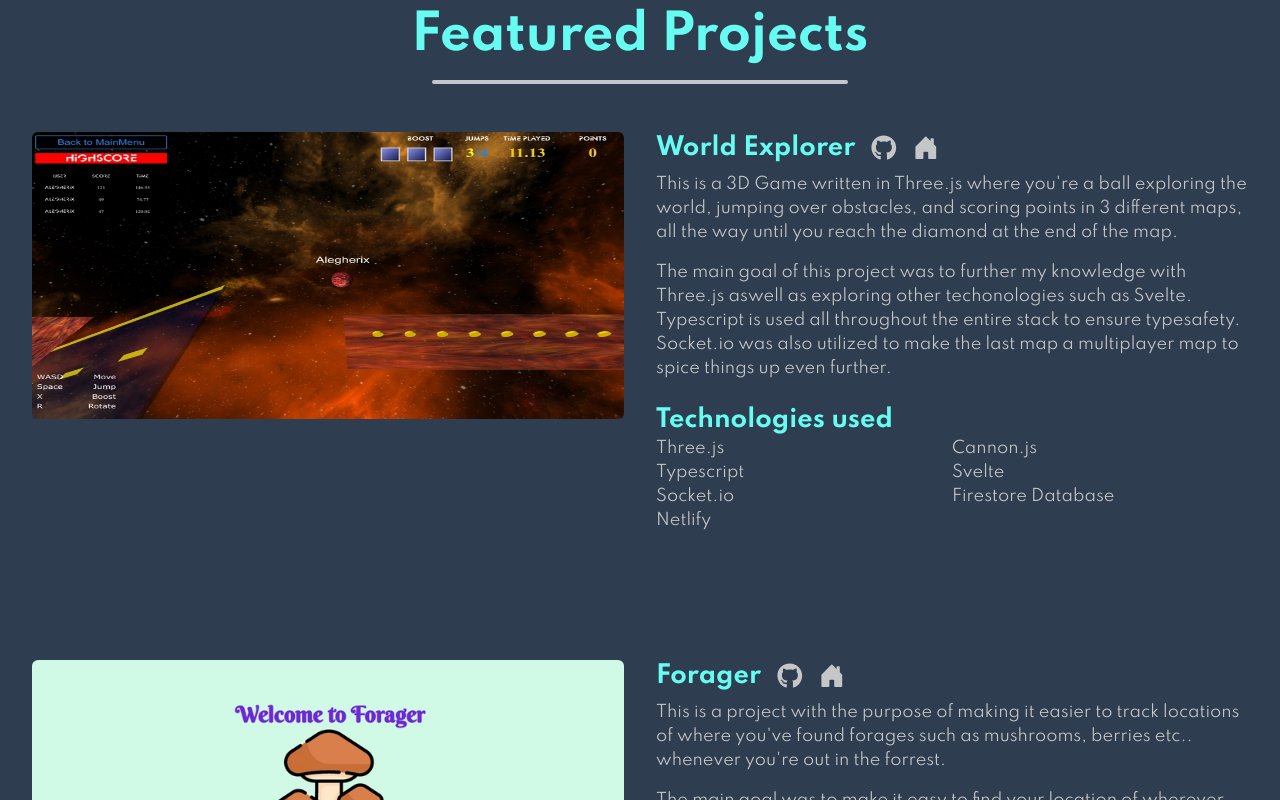
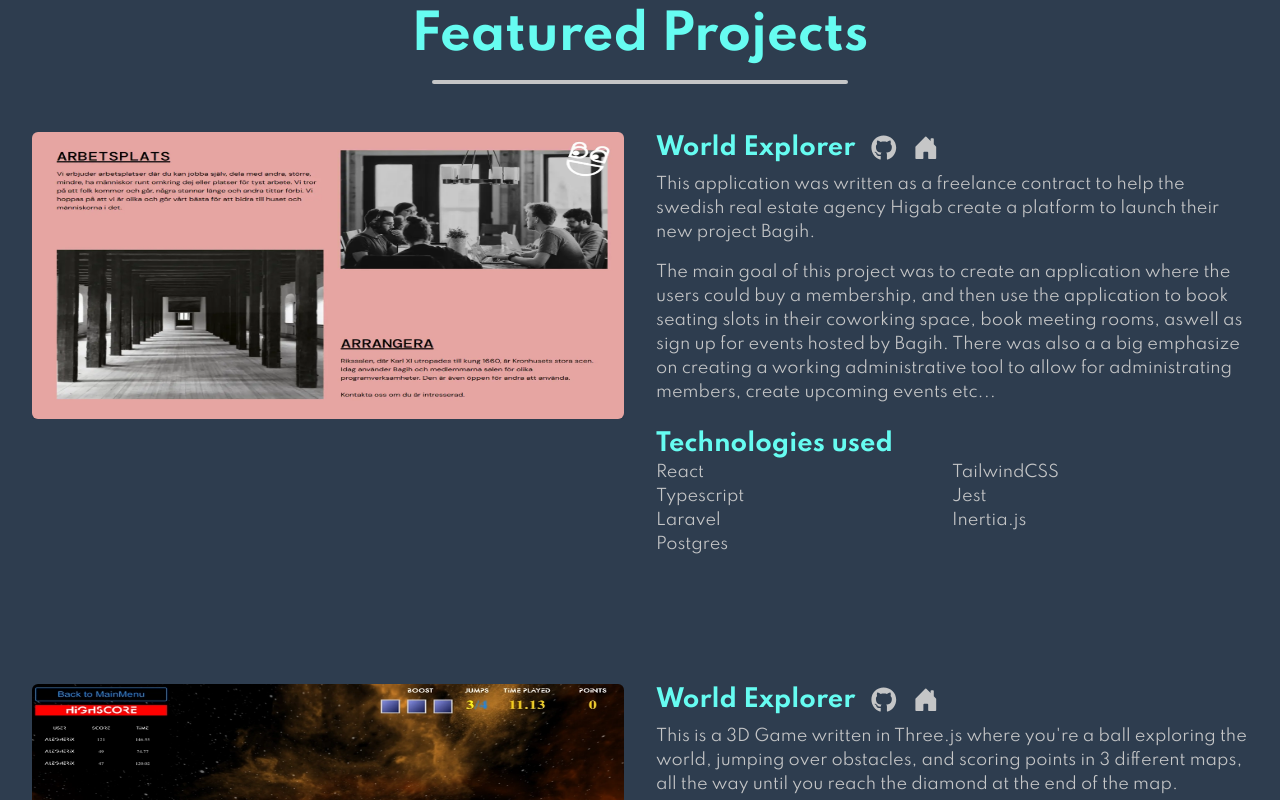
Before and after one commit to Alegherix/Next_Portfolio, a Next.js app: page / in a window 1280 px wide. Shown: the part 1940-2740 px from the top of the page. Built offline with nearby package versions, Linux system fonts and the light colour scheme.

Commit message:
added Bagih

```diff
--- a/components/Portfolio.tsx
+++ b/components/Portfolio.tsx
@@ -13,6 +13,25 @@
           </h2>
           <div className="h-1 w-1/2 md:w-100 bg-teeth mx-auto mb-12 rounded-md"></div>
           <section className="flex flex-col gap-20 lg:gap-32">
+            <Project
+              description="This application was written as a freelance contract to help the swedish real estate agency Higab create a platform to launch their new project Bagih."
+              vision="The main goal of this project was to create an application where the users could buy a membership, and then use the application to book seating slots in their coworking space, book meeting rooms, aswell as sign up for events hosted by Bagih. There was also a a big emphasize on creating a working administrative tool to allow for administrating members, create upcoming events etc..."
+              name="World Explorer"
+              img="/Bagih.webp"
+              alt="Example image of a project"
+              technologies={[
+                'React',
+                'TailwindCSS',
+                'Typescript',
+                'Jest',
+                'Laravel',
+                'Inertia.js',
+                'Postgres',
+              ]}
+              github="https://github.com/Alegherix"
+              href="https://bagih.se"
+            />
+
             <Project
               description="This is a 3D Game written in Three.js where you're a ball exploring the world, jumping over obstacles, and scoring points in 3 different maps, all the way until you reach the diamond at the end of the map."
               vision="The main goal of this project was to further my knowledge with Three.js aswell as exploring other techonologies such as Svelte. Typescript is used all throughout the entire stack to ensure typesafety. Socket.io was also utilized to make the last map a multiplayer map to spice things up even further."
```
Also changed, not shown: public/Bagih.webp (added).
